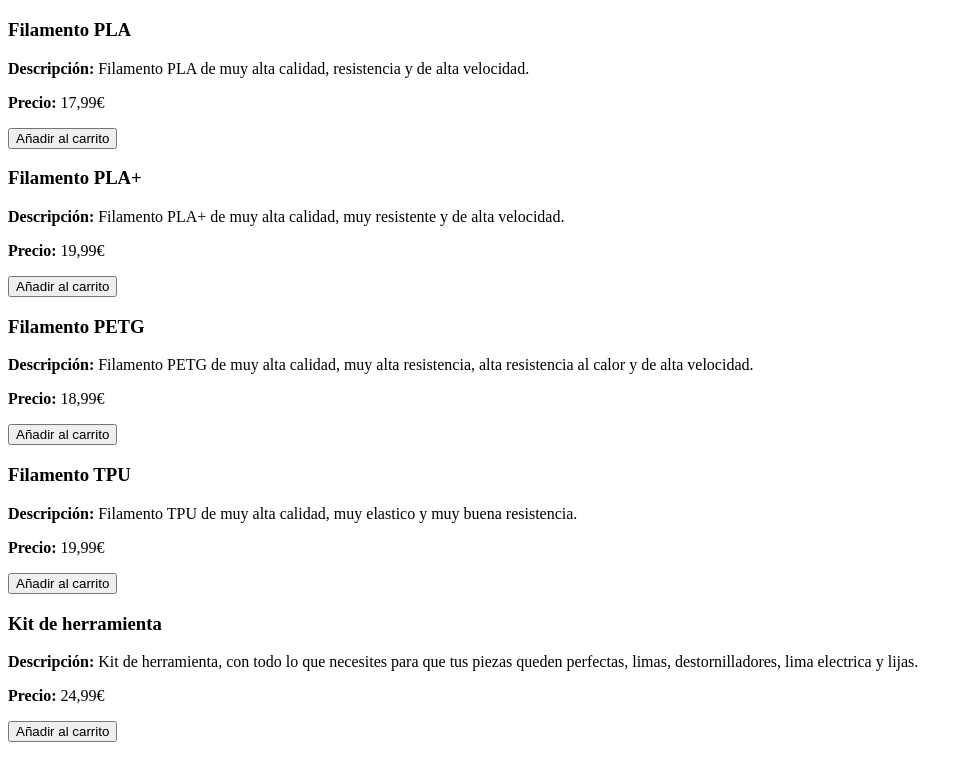
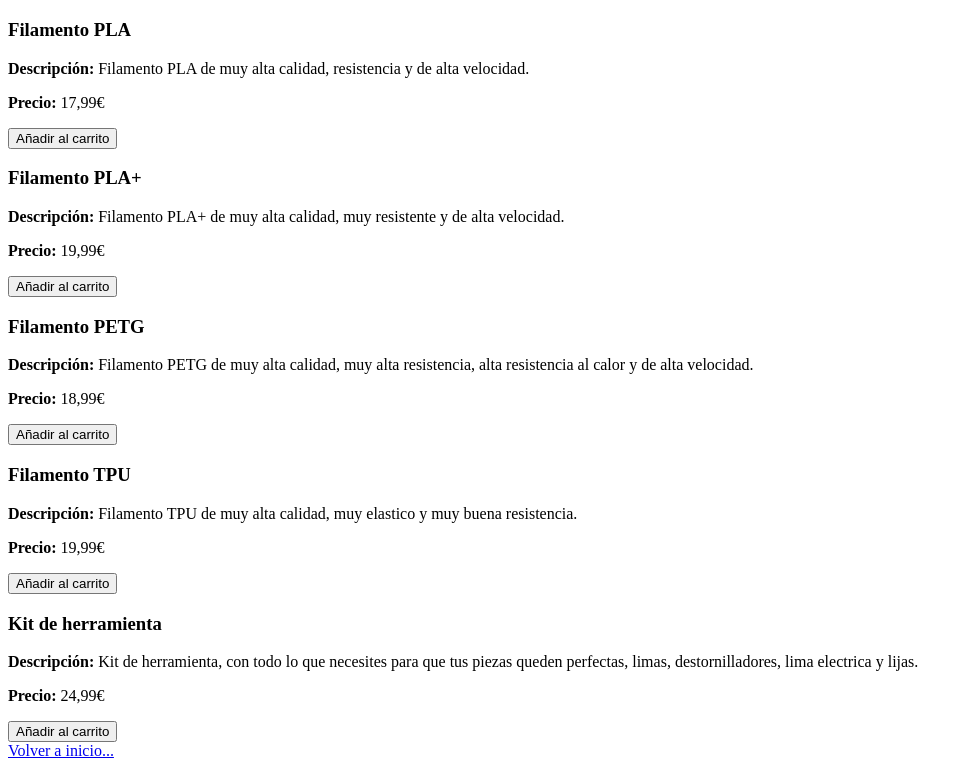
Before and after one commit to Nindex120/Proyecto-Web, a plain HTML site: page Productos.html in a window 1280 px wide. Shown: the part 61-829 px from the top of the page, without its empty margins (0-973 px from the left). Drawn offline with Linux system fonts and the light colour scheme.

Commit message:
Add link to return to home in Productos.html

```diff
--- a/Productos.html
+++ b/Productos.html
@@ -38,5 +38,6 @@
         <p><strong>Precio:</strong> 24,99€</p>
         <button type="button">Añadir al carrito</button>
     </section>
+    <a href="index.html"  target="self">Volver a inicio...</a>
   </body>
 </html>
```
